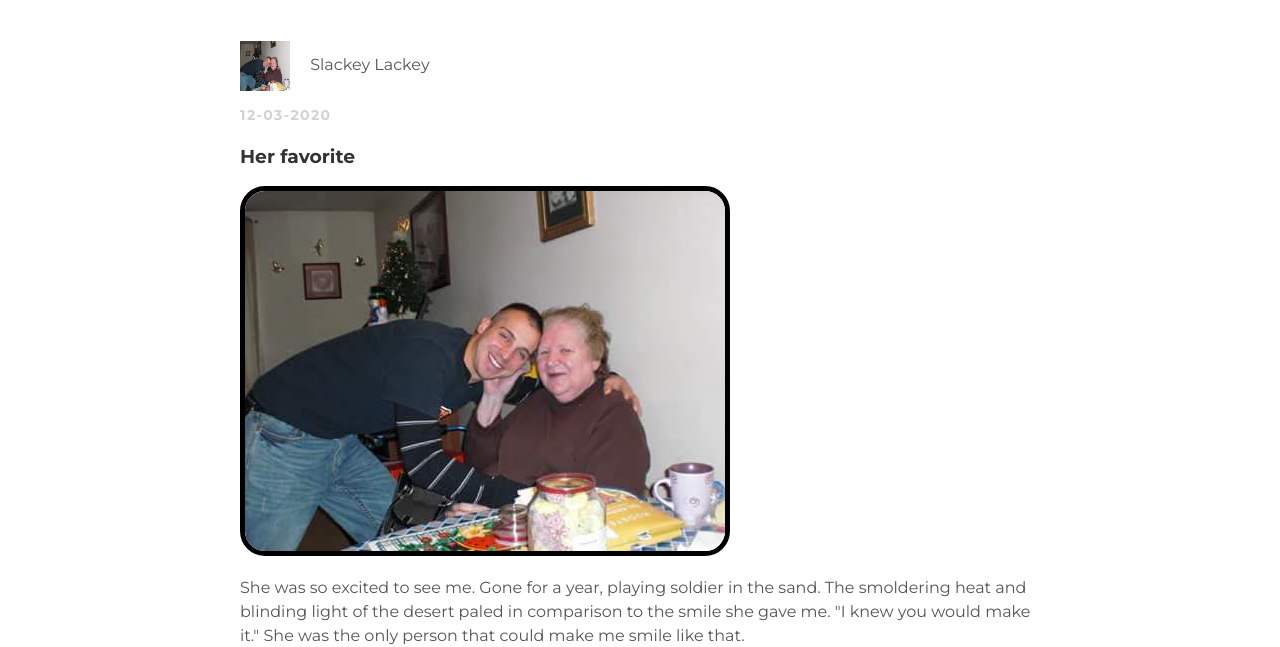
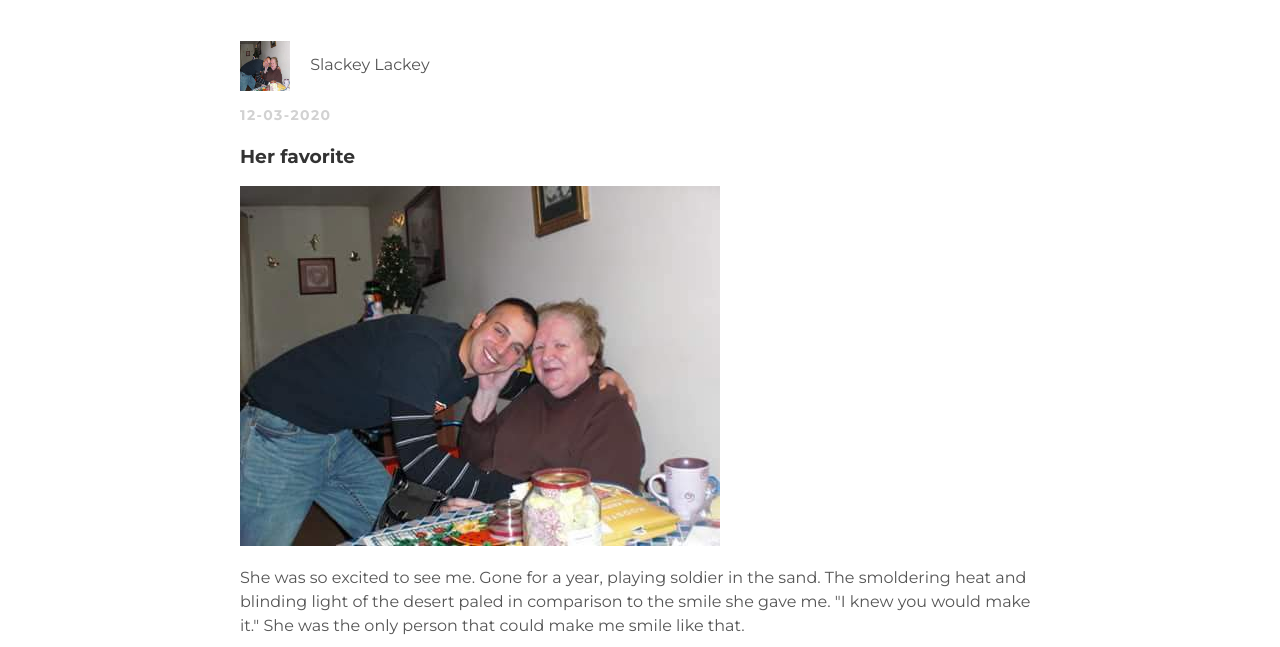
Before and after one commit to SlackeyLackey/SlackeyLackey.github.io, a plain HTML site: page index.html in a window 1280 px wide. Shown: the part 169-816 px from the top of the page. Drawn offline with Linux system fonts and the light colour scheme.

Commit message:
Update index.html

```diff
--- a/index.html
+++ b/index.html
@@ -28,8 +28,7 @@
                 <p class="post-date">12-03-2020</p>
                 <h3 class="post-title">Her favorite</h3>
                 <div class="post-content">
-                    <img src="gran.png" alt="gran"
-                        style="border-radius: 25px; border: solid 5px black;">
+                    <img src="gran.png" alt="gran">
                     <p>She was so excited to see me. Gone for a year, playing soldier in the sand. The smoldering heat
                         and
                         blinding light of the desert paled in comparison to the smile she gave me. "I knew you would
```
